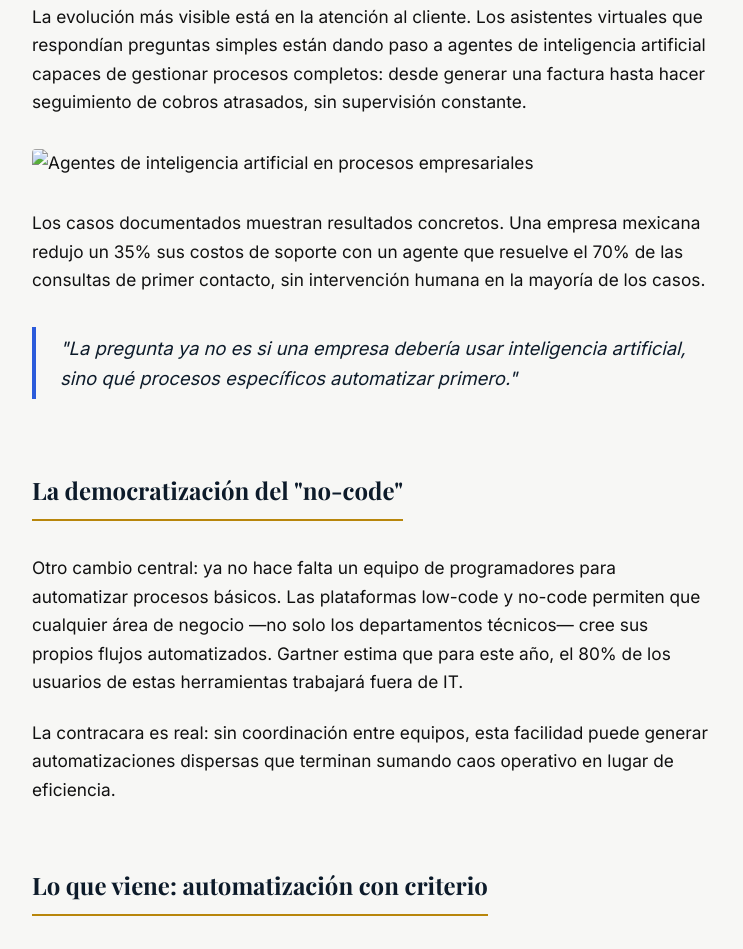
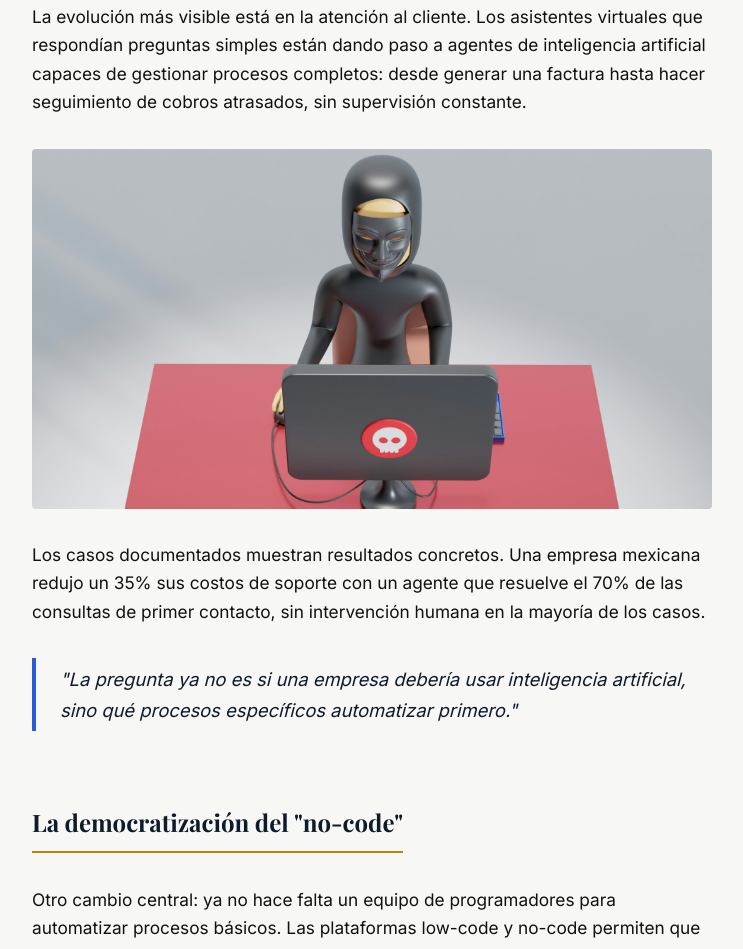
Before and after one commit to gangaalien24-beep/Revista, a plain HTML site: page articulo-automatizacion-2026.html in a window 1280 px wide. Shown: the part 1364-2313 px from the top of the page, without its empty margins (268-1011 px from the left). Drawn offline with nearby package versions, Linux system fonts and the light colour scheme.

Commit message:
Update articulo-automatizacion-2026.html

```diff
--- a/articulo-automatizacion-2026.html
+++ b/articulo-automatizacion-2026.html
@@ -197,7 +197,7 @@
   <p>La evolución más visible está en la atención al cliente. Los asistentes virtuales que respondían preguntas simples están dando paso a agentes de inteligencia artificial capaces de gestionar procesos completos: desde generar una factura hasta hacer seguimiento de cobros atrasados, sin supervisión constante.</p>
 
   <div class="inline-img-wrap">
-    <img src="NOMBRE-IMAGEN-SECUNDARIA.jpg" alt="Agentes de inteligencia artificial en procesos empresariales">
+    <img src="growtika-35CIXxbZqSU-unsplash.jpg" alt="Agentes de inteligencia artificial en procesos empresariales">
   </div>
 
   <p>Los casos documentados muestran resultados concretos. Una empresa mexicana redujo un 35% sus costos de soporte con un agente que resuelve el 70% de las consultas de primer contacto, sin intervención humana en la mayoría de los casos.</p>
```
